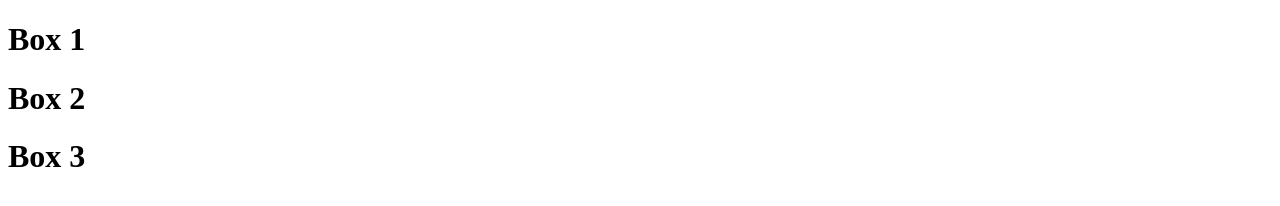
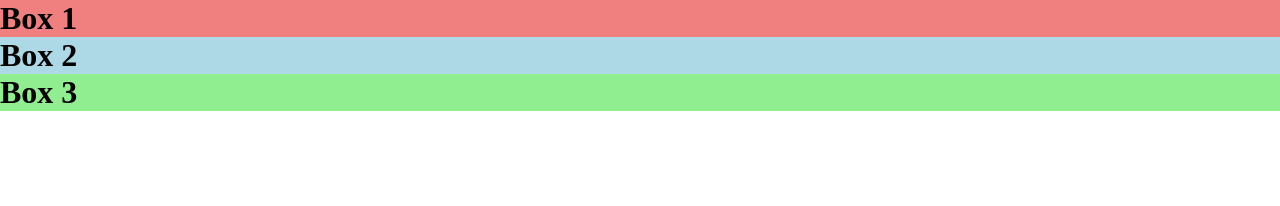
Before and after one commit to jlaluces123/CSS-Grid-Practice, a plain HTML site: page index.html in a window 1280 px wide. Drawn offline with Linux system fonts and the light colour scheme.

Commit message:
CSS Setup: Done

```diff
--- a/index.html
+++ b/index.html
@@ -4,6 +4,7 @@
   <meta charset="UTF-8">
   <meta name="viewport" content="width=device-width, initial-scale=1.0">
   <meta http-equiv="X-UA-Compatible" content="ie=edge">
+  <link rel="stylesheet" href="style.css">
   <title>CSS Grid Practice / Tutorisl</title>
 </head>
 <body>
--- /dev/null
+++ b/style.css
@@ -0,0 +1,17 @@
+* {
+  margin: 0;
+  padding: 0;
+  box-sizing: border-box;
+}
+
+.box1 {
+  background-color: lightcoral;
+}
+
+.box2 {
+  background-color: lightblue;
+}
+
+.box3 {
+  background-color: lightgreen;
+}
```
